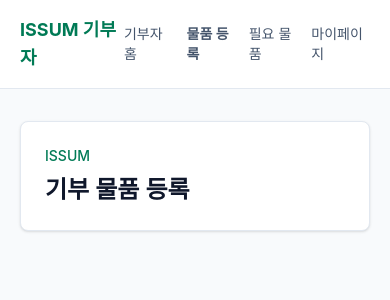
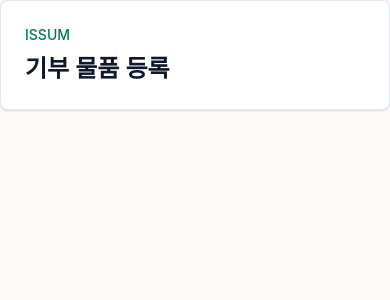
Before and after one commit to IT-SSUM/FE, a React (Vite) app: page /donor/donations/new in a window 390 px wide. Shown: the top 300 px of the page. Built offline with nearby package versions, Linux system fonts and the light colour scheme.

Commit message:
[Design] 기부자 모바일 레이아웃 적용

```diff
--- a/src/layouts/DonorLayout.tsx
+++ b/src/layouts/DonorLayout.tsx
@@ -1,35 +1,9 @@
-import { NavLink, Outlet } from 'react-router-dom'
-import { ROUTES } from '@/constants/routes'
-
-const donorNavItems = [
-  { to: ROUTES.donor.home, label: '기부자 홈' },
-  { to: ROUTES.donor.donationNew, label: '물품 등록' },
-  { to: ROUTES.donor.needList, label: '필요 물품' },
-  { to: ROUTES.donor.myPage, label: '마이페이지' },
-]
+import { Outlet } from 'react-router-dom'
 
 export function DonorLayout() {
   return (
-    <div className="min-h-screen bg-slate-50">
-      <header className="border-b border-slate-200 bg-white">
-        <div className="mx-auto flex max-w-5xl items-center justify-between px-5 py-4">
-          <strong className="text-lg text-emerald-700">ISSUM 기부자</strong>
-          <nav className="flex gap-3 text-sm text-slate-600">
-            {donorNavItems.map((item) => (
-              <NavLink
-                key={item.to}
-                to={item.to}
-                className={({ isActive }) =>
-                  isActive ? 'font-semibold text-emerald-700' : ''
-                }
-              >
-                {item.label}
-              </NavLink>
-            ))}
-          </nav>
-        </div>
-      </header>
-      <main className="mx-auto max-w-5xl px-5 py-8">
+    <div className="min-h-dvh bg-surface-canvas">
+      <main className="mx-auto min-h-dvh w-full max-w-[393px] bg-surface-canvas">
         <Outlet />
       </main>
     </div>
```
